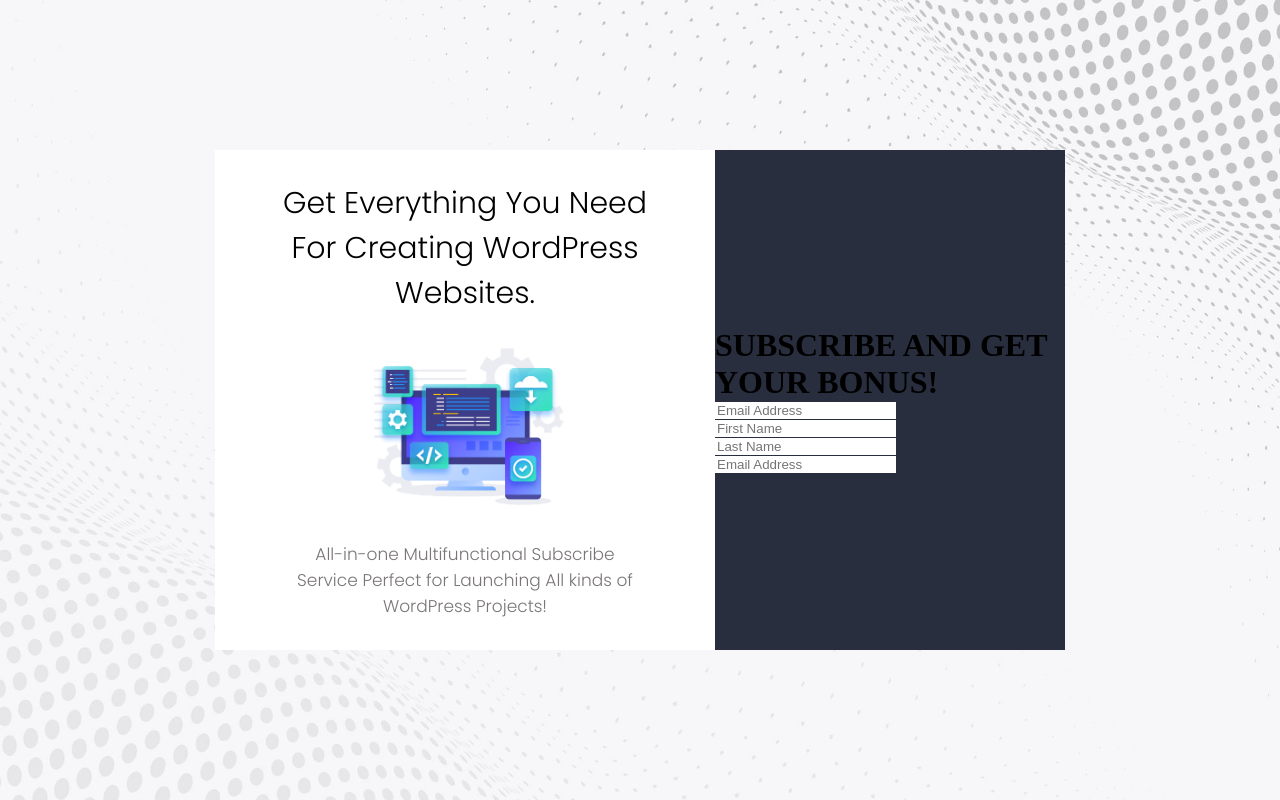
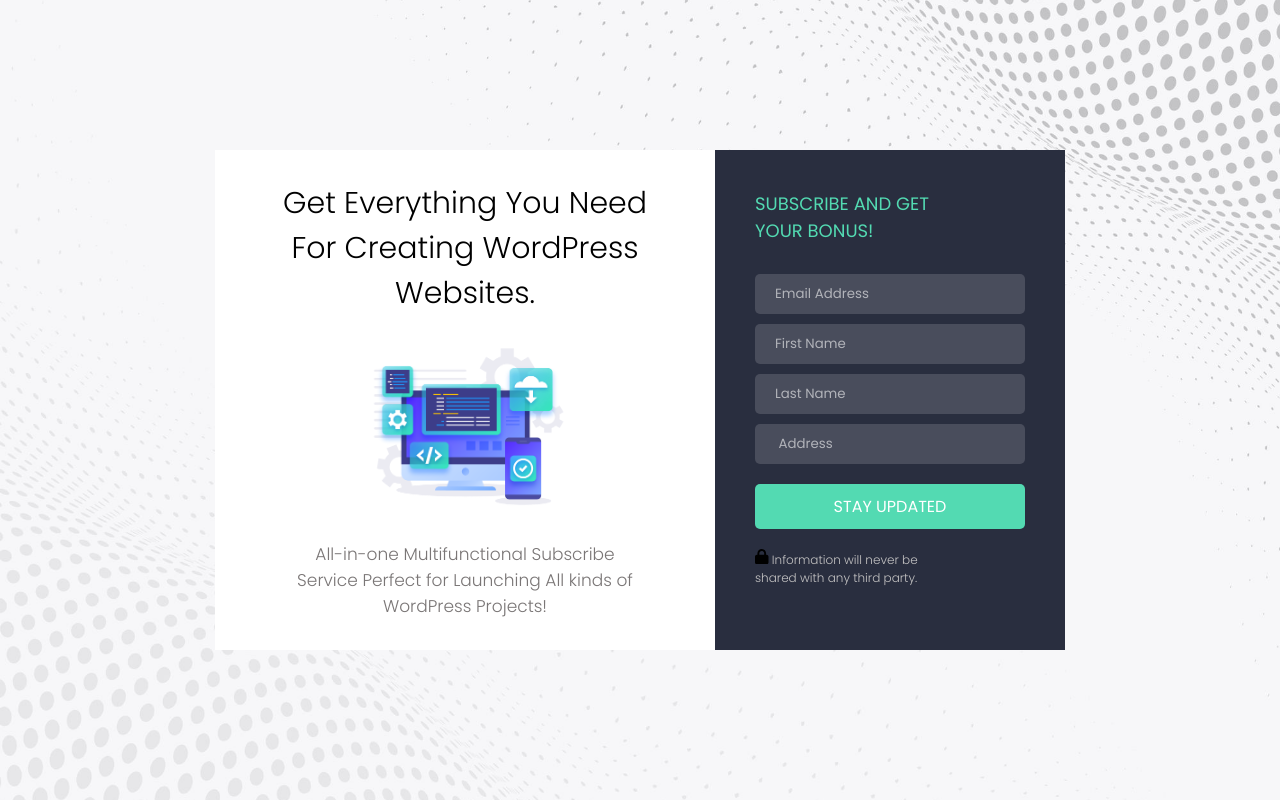
Before and after one commit to yadavNishant2020/contact-form-html, a PHP site: page / in a window 1280 px wide. Run offline with PHP 8.4, Linux system fonts and the light colour scheme.

Commit message:
added more style

```diff
--- a/index.html
+++ b/index.html
@@ -21,16 +21,20 @@
                     Service Perfect for Launching All kinds of<br>
                     WordPress Projects!</h3>
             </div>
-            <div class="form">
+            <div class="Form">
+                <h1>SUBSCRIBE AND GET<br>
+                    YOUR BONUS!</h1>
                 <form action="" method="post">
-                    <h1>SUBSCRIBE AND GET
-                        YOUR BONUS!</h1>
-                        <input type="email" name="email" placeholder="Email Address" id="">
-                        <input type="text" placeholder="First Name" >
-                        <input type="text" placeholder="Last Name" >
-                        <input type="text" placeholder="Email Address" >
+                    <input type="email" name="email" placeholder="Email Address" id="">
+                    <input type="text" placeholder="First Name">
+                    <input type="text" placeholder="Last Name">
+                    <input type="text" placeholder=" Address">
+<button type="submit">STAY UPDATED</button>
 
                 </form>
+
+                <p><svg xmlns="http://www.w3.org/2000/svg" viewBox="0 0 448 512"><!--! Font Awesome Pro 6.1.1 by @fontawesome - https://fontawesome.com License - https://fontawesome.com/license (Commercial License) Copyright 2022 Fonticons, Inc. --><path d="M80 192V144C80 64.47 144.5 0 224 0C303.5 0 368 64.47 368 144V192H384C419.3 192 448 220.7 448 256V448C448 483.3 419.3 512 384 512H64C28.65 512 0 483.3 0 448V256C0 220.7 28.65 192 64 192H80zM144 192H304V144C304 99.82 268.2 64 224 64C179.8 64 144 99.82 144 144V192z"/></svg> Information will never be<br>
+                    shared with any third party.</p>
             </div>
         </div>
     </div>
--- a/style.css
+++ b/style.css
@@ -54,12 +54,74 @@
     color: rgb(122, 118, 118);
 }
 
-.form{
+.Form{
+    display: flex;
+    flex-direction: column;
+    background-color: #292E3F;
+    height: 500px;
+    width: 350px;
+    padding: 40px;
+}
+form{
     display: flex;
     flex-direction: column;
     justify-content: center;
     align-items: center;
-    background-color: #292E3F;
-    height: 500px;
-    width: 350px;
+    padding-top: 10px;
 }
+.Form h1{
+    font-size: 18px;
+    font-family: 'Poppins', sans-serif;
+    font-weight: 400;
+    text-align: left;
+    color: #53DAB2;
+    margin-bottom: 20px;
+    align-self: left;
+}
+input {
+    margin-bottom: 10px;
+    background-color: #494D5C;
+    height: 40px;
+    width: 270px;
+    border-radius: 5px;
+    font-family: 'Poppins', sans-serif;
+    color: white;
+    padding: 20px;
+
+}
+::placeholder {
+    color: rgba(255, 255, 255, 0.575);
+    opacity: 1;
+  }
+
+  :-ms-input-placeholder {
+    color: rgba(255, 255, 255, 0.575);
+  }
+
+  ::-ms-input-placeholder {
+    color: rgba(255, 255, 255, 0.575);
+  }
+button{
+    height: 45px;
+    width: 270px;
+    color: white;
+    background-color: #53DAB2;
+    border-radius: 5px;
+    margin-top: 10px;
+    font-family: 'Poppins', sans-serif;
+    font-weight: 400;
+    font-size: 16px;
+}
+
+p{
+    font-size: 12px;
+    font-family: 'Poppins', sans-serif;
+    font-weight: 300;
+    text-align: left;
+    color: rgb(197, 196, 196);
+    margin-top: 20px;
+}
+svg{
+    width: 5%;
+    color: white;
+}
```
